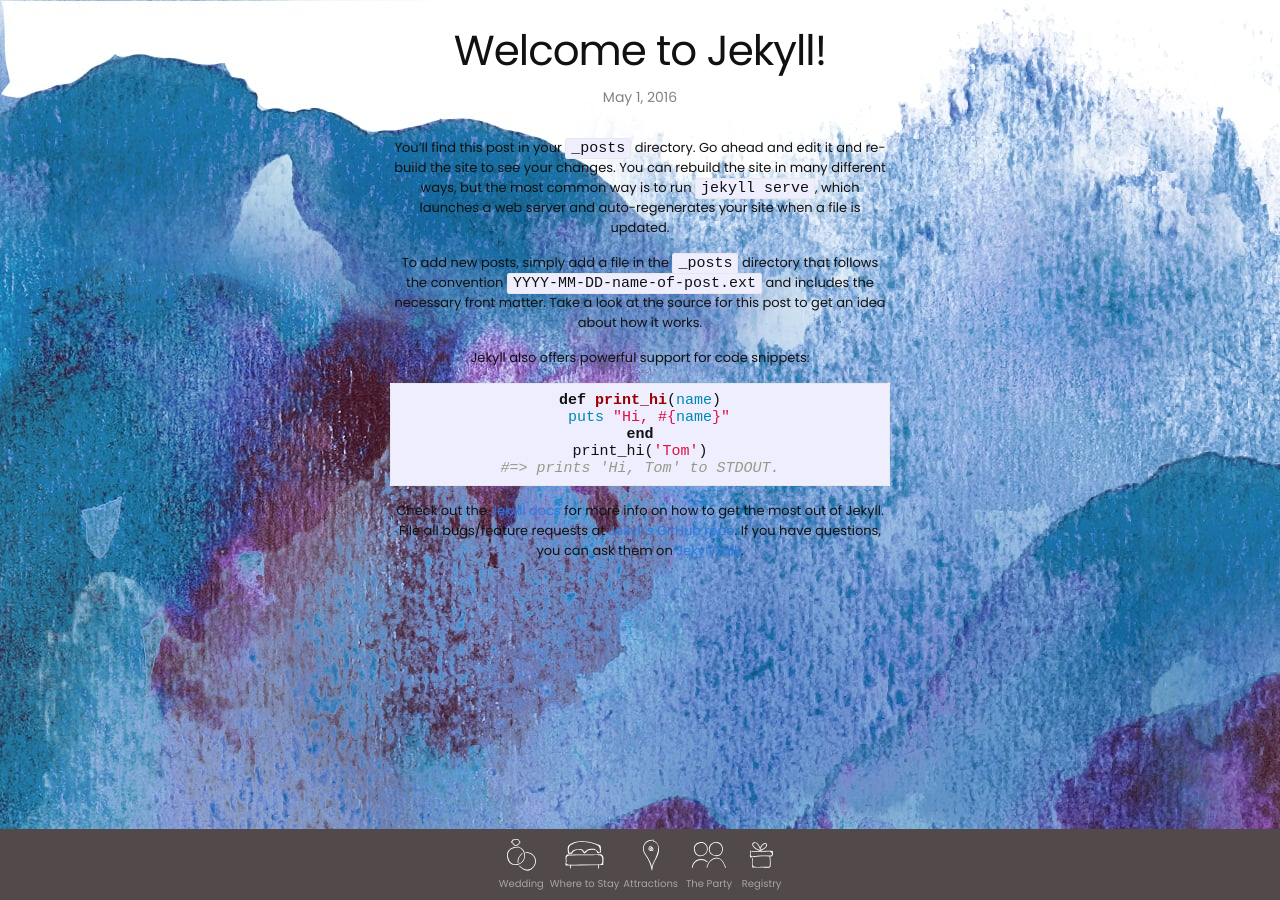
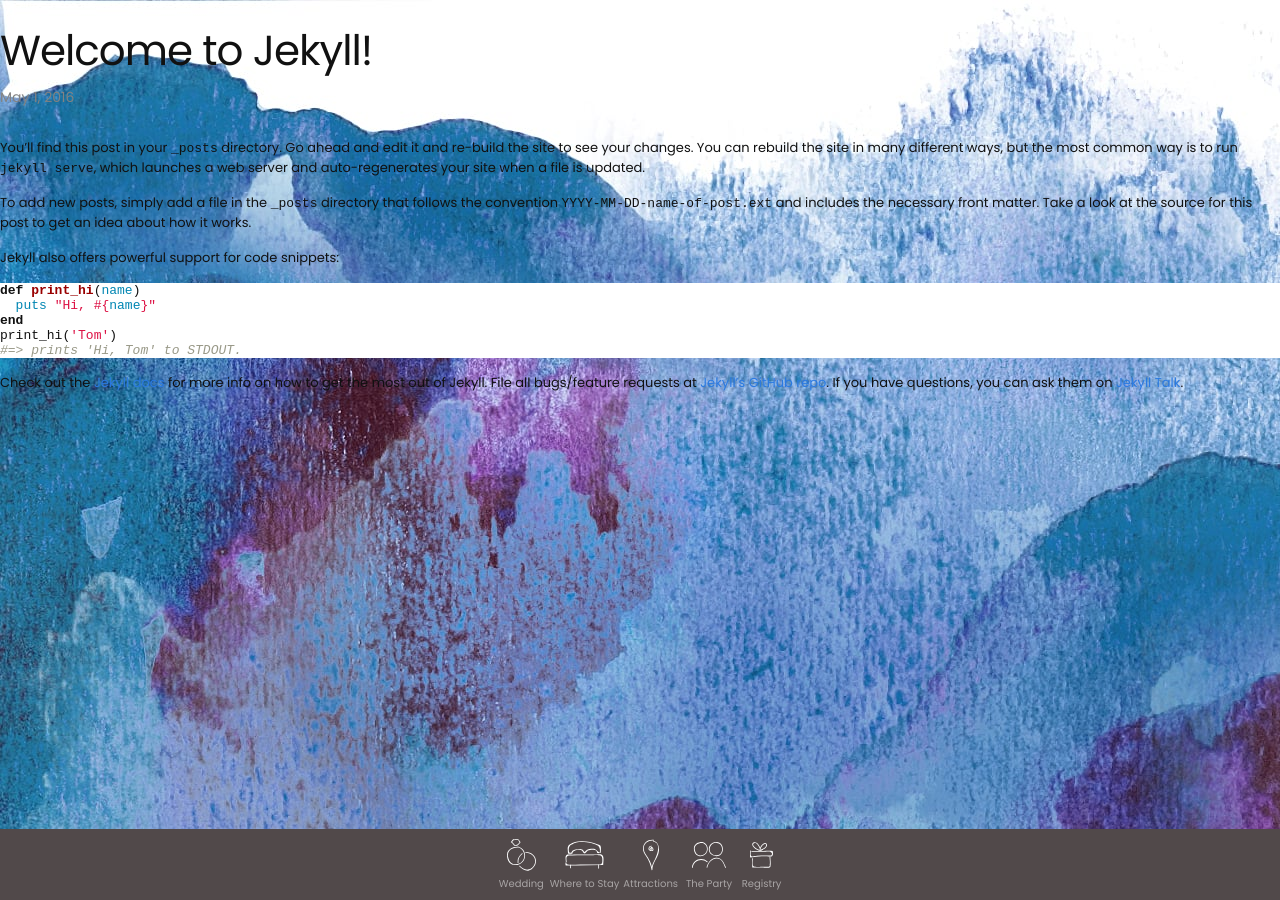
Before and after one commit to mattmotel/mattsuzy, a Jekyll site: the page built from _posts/2016-05-01-welcome-to-jekyll.markdown, in a window 1280 px wide. Built offline with Jekyll 4.4.1, drawn with Linux system fonts in a browser that asks for light colours; nearby versions of some CDN libraries.

Commit message:
iframe updates

```diff
--- a/_sass/_base.scss
+++ b/_sass/_base.scss
@@ -106,104 +106,3 @@
 
     }
 }
-
-
-
-/**
- * Blockquotes
- */
-blockquote {
-    color: $grey-color;
-    border-left: 4px solid $grey-color-light;
-    padding-left: $spacing-unit / 2;
-    font-size: 18px;
-    letter-spacing: -1px;
-    font-style: italic;
-
-    > :last-child {
-        margin-bottom: 0;
-    }
-}
-
-
-
-/**
- * Code formatting
- */
-pre,
-code {
-    font-size: 15px;
-    border: 1px solid $grey-color-light;
-    border-radius: 3px;
-    background-color: #eef;
-}
-
-code {
-    padding: 1px 5px;
-}
-
-pre {
-    padding: 8px 12px;
-    overflow-x: auto;
-
-    > code {
-        border: 0;
-        padding-right: 0;
-        padding-left: 0;
-    }
-}
-
-
-
-/**
- * Wrapper
- */
-.wrapper {
-    max-width: -webkit-calc(#{$content-width} - (#{$spacing-unit} * 2));
-    max-width:         calc(#{$content-width} - (#{$spacing-unit} * 2));
-    margin-right: auto;
-    margin-left: auto;
-    padding-right: $spacing-unit;
-    padding-left: $spacing-unit;
-    @extend %clearfix;
-
-    @include media-query($on-laptop) {
-        max-width: -webkit-calc(#{$content-width} - (#{$spacing-unit}));
-        max-width:         calc(#{$content-width} - (#{$spacing-unit}));
-        padding-right: $spacing-unit / 2;
-        padding-left: $spacing-unit / 2;
-    }
-}
-
-
-
-/**
- * Clearfix
- */
-%clearfix {
-
-    &:after {
-        content: "";
-        display: table;
-        clear: both;
-    }
-}
-
-
-
-/**
- * Icons
- */
-.icon {
-
-    > svg {
-        display: inline-block;
-        width: 16px;
-        height: 16px;
-        vertical-align: middle;
-
-        path {
-            fill: $grey-color;
-        }
-    }
-}
--- a/_sass/_layout.scss
+++ b/_sass/_layout.scss
@@ -1,24 +1,3 @@
-/**
- * Site header
- */
-
-.wrapper{margin:auto;
-max-width:500px;
-text-align:center;}
-
-
-/**
- * Site footer
- */
-
-.footer-heading {
-    font-size: 18px;
-    margin-bottom: $spacing-unit / 2;
-}
-
-/**
- * Page content
- */
 
  .container{
     display: flex;
@@ -317,11 +296,12 @@
     background: rgb(66,129,244);
     }
 
-    #gmap{width:100%;border:0;position:fixed;top:-55px;left:0px;}
+    #gmap{width:100%;border:0;height:250px;position:absolute;top:-47px;left:0px;}
+    #gmap2{width:100%;border:0;position:fixed;bottom:25px;height:250px;left:0px;overflow:hidden;}
+
 
     .details{
-
-        padding:20px;
+    padding:20px;
     background:#fff;
     color:#4e4e4e;
     width:210px;
@@ -331,4 +311,4 @@
     0 0 0 5px rgba(101,27,54,1),
     0 0 0 7px rgba(255,255,255,1);
     animation: thecolor 10s infinite;}
-    .where{margin:170px auto 30px auto;}
+    .where{margin:30px auto 230px auto;}
```
Also changed, not shown: where.md (+1 -1 lines).
